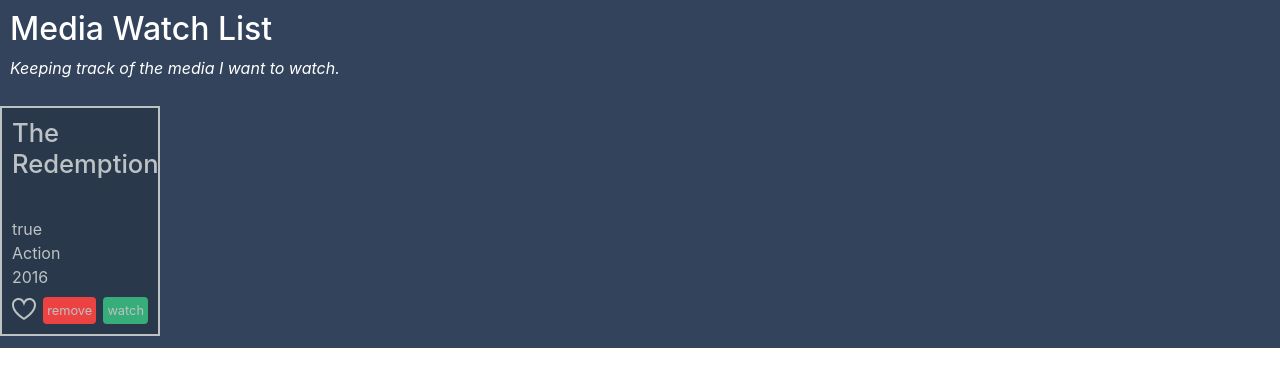
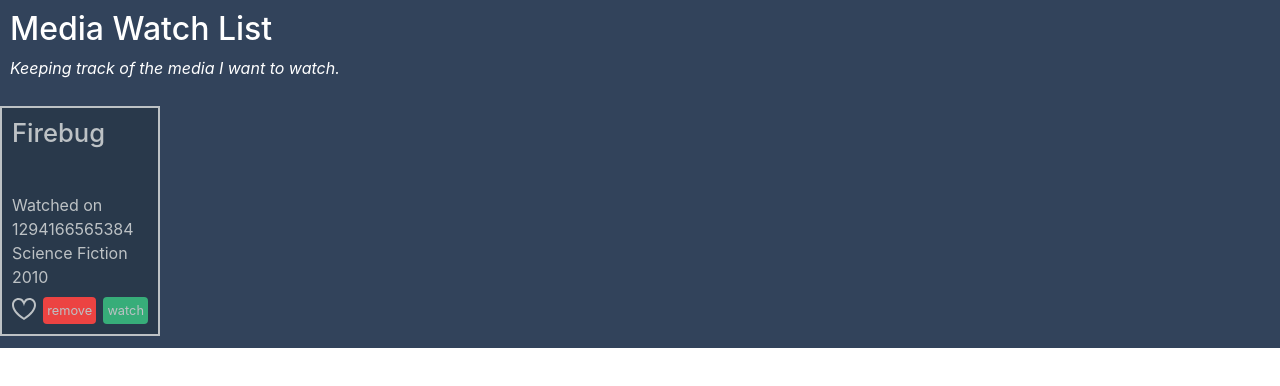
Before and after one commit to poorna99122/LinkedInLearnings_AngularEssentials, an Angular app: page / in a window 1280 px wide. Shown: the top 386 px of the page. Built offline with nearby package versions, Linux system fonts and the light colour scheme.

Commit message:
getting data to the component with @Input

```diff
--- a/src/app/app.component.html
+++ b/src/app/app.component.html
@@ -3,5 +3,5 @@
       <h1>Media Watch List</h1>
       <p class="description">Keeping track of the media I want to watch.</p>
     </header>
-    <app-media-item></app-media-item>
+    <app-media-item [mediaItemToWatch]="firstMediaItem"></app-media-item>
   </section>
--- a/src/app/app.component.ts
+++ b/src/app/app.component.ts
@@ -8,5 +8,13 @@
   styleUrls: ['./app.component.css']
 })
 export class AppComponent {
-  title = 'AngularEssentialTraining By LinkedIn learnings';
+  firstMediaItem = {
+    id: 1,
+    name: 'Firebug',
+    medium: 'Series',
+    category: 'Science Fiction',
+    year: 2010,
+    watchedOn: 1294166565384,
+    isFavorite: false
+  };
 }
--- a/src/app/media-item/media-item.component.html
+++ b/src/app/media-item/media-item.component.html
@@ -1,7 +1,7 @@
-<h2 [textContent]='name'></h2>
-<div> {{wasWatched()}}</div>
-<div>Action</div>
-<div>2016</div>
+<h2>{{ mediaItem.name }}</h2>
+<div>Watched on {{ mediaItem.watchedOn }}</div>
+<div>{{ mediaItem.category }}</div>
+<div>{{ mediaItem.year }}</div>
 <div class="tools">
   <svg class="favorite" xmlns="http://www.w3.org/2000/svg" viewBox="0 0 24 24">
     <path d="M12 9.229c.234-1.12 1.547-6.229 5.382-6.229 2.22 0 4.618 1.551 4.618 5.003 0 3.907-3.627 8.47-10 12.629-6.373-4.159-10-8.722-10-12.629 0-3.484 2.369-5.005 4.577-5.005 3.923 0 5.145 5.126 5.423 6.231zm-12-1.226c0 4.068 3.06 9.481 12 14.997 8.94-5.516 12-10.929 12-14.997 0-7.962-9.648-9.028-12-3.737-2.338-5.262-12-4.27-12 3.737z"
--- a/src/app/media-item/media-item.component.ts
+++ b/src/app/media-item/media-item.component.ts
@@ -1,4 +1,4 @@
-import { Component, OnInit } from '@angular/core';
+import { Component, OnInit, Input } from '@angular/core';
 
 @Component({
   selector: 'app-media-item',
@@ -6,6 +6,7 @@
   styleUrls: ['./media-item.component.css']
 })
 export class MediaItemComponent implements OnInit {
+  @Input('mediaItemToWatch') mediaItem;
 
   name = 'The Redemption';
   wasWatched(){
```
